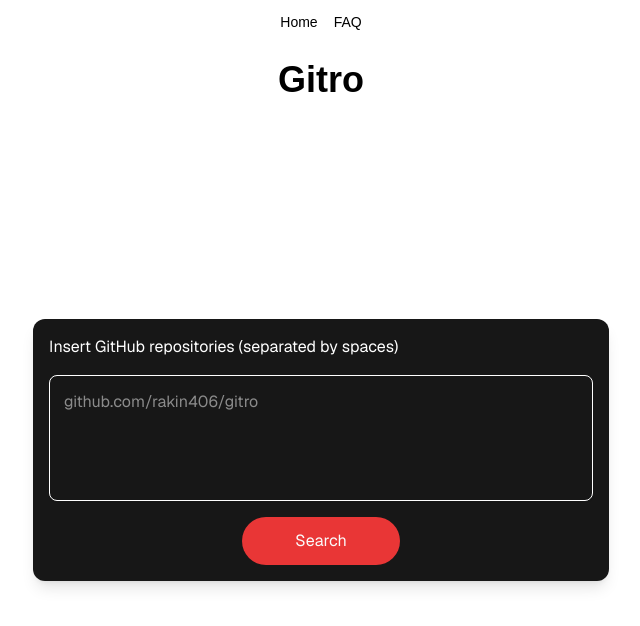
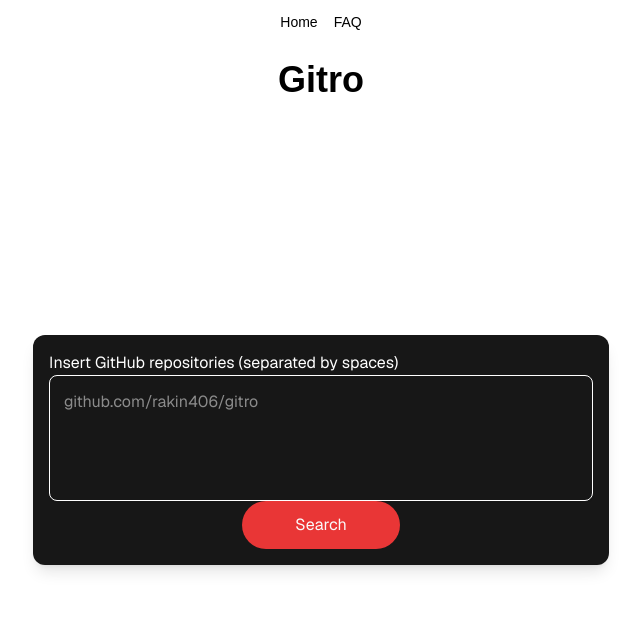
Before and after one commit to rakin406/gitro, a Next.js app: page / in a window 1280 px wide. Shown: the top 626 px of the page, without its empty margins (319-959 px from the left). Built offline with nearby package versions, Linux system fonts and the light colour scheme.

Commit message:
feat: add form

```diff
--- a/app/page.tsx
+++ b/app/page.tsx
@@ -1,7 +1,15 @@
+'use client'
+
+import { SubmitEvent } from 'react'
+
 export default function Home() {
+  const onSubmit = async (event: SubmitEvent<HTMLFormElement>) => {
+  };
+
   return (
     <main className="flex flex-col flex-1 items-center justify-center font-sans">
       <div className="flex flex-col w-sm md:w-xl rounded-xl bg-foreground text-background overflow-hidden shadow-lg gap-4 p-4">
+        <form onSubmit={onSubmit}>
           <label htmlFor="repos" className="block cursor-default">Insert GitHub repositories (separated by spaces)</label>
 
           <textarea
@@ -20,6 +28,7 @@
               Search
             </button>
           </div>
+        </form>
       </div>
     </main>
   );
```
Lines whose indentation alone changed are shown as unchanged.
